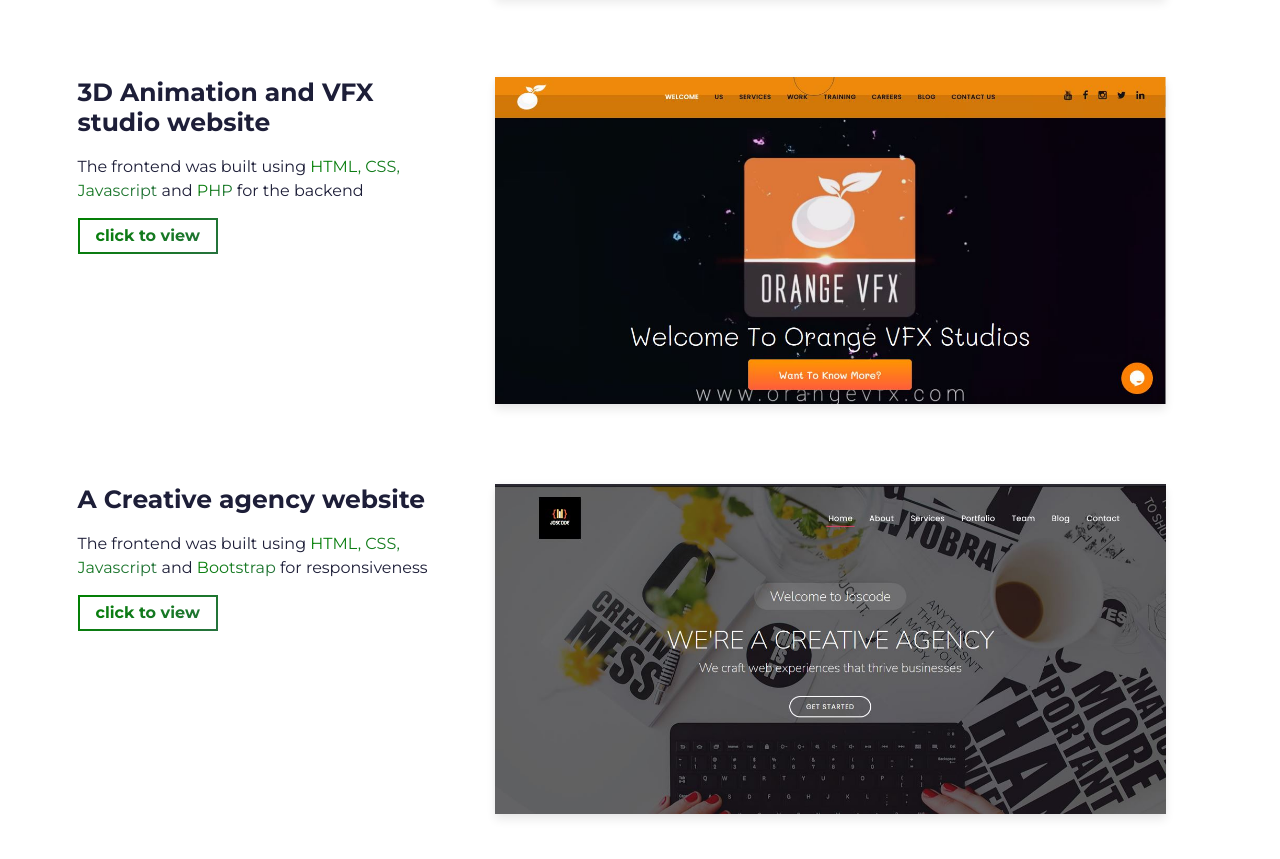
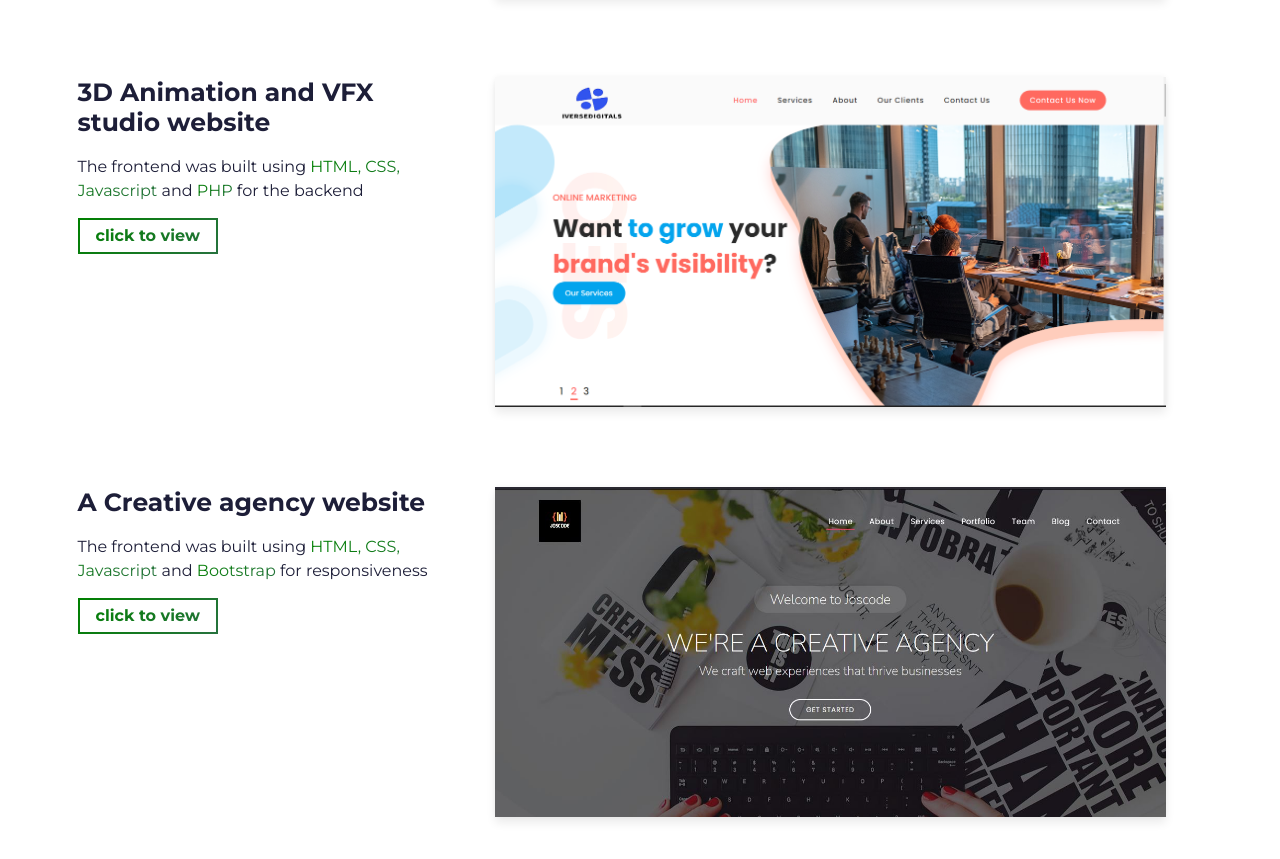
Before and after one commit to vandal-prog/profile-, a website built with Parcel: page src/index.html in a window 1280 px wide. Shown: the part 2316-3175 px from the top of the page. Built offline with nearby package versions, Linux system fonts and the light colour scheme.

Commit message:
Update index.html

```diff
--- a/src/index.html
+++ b/src/index.html
@@ -244,7 +244,7 @@
                     <img
                       alt="Project Image"
                       class="img-fluid"
-                      src="assets/7.jpg"
+                      src="assets/8.png"
                     />
                   </div>
                 </a>
```
